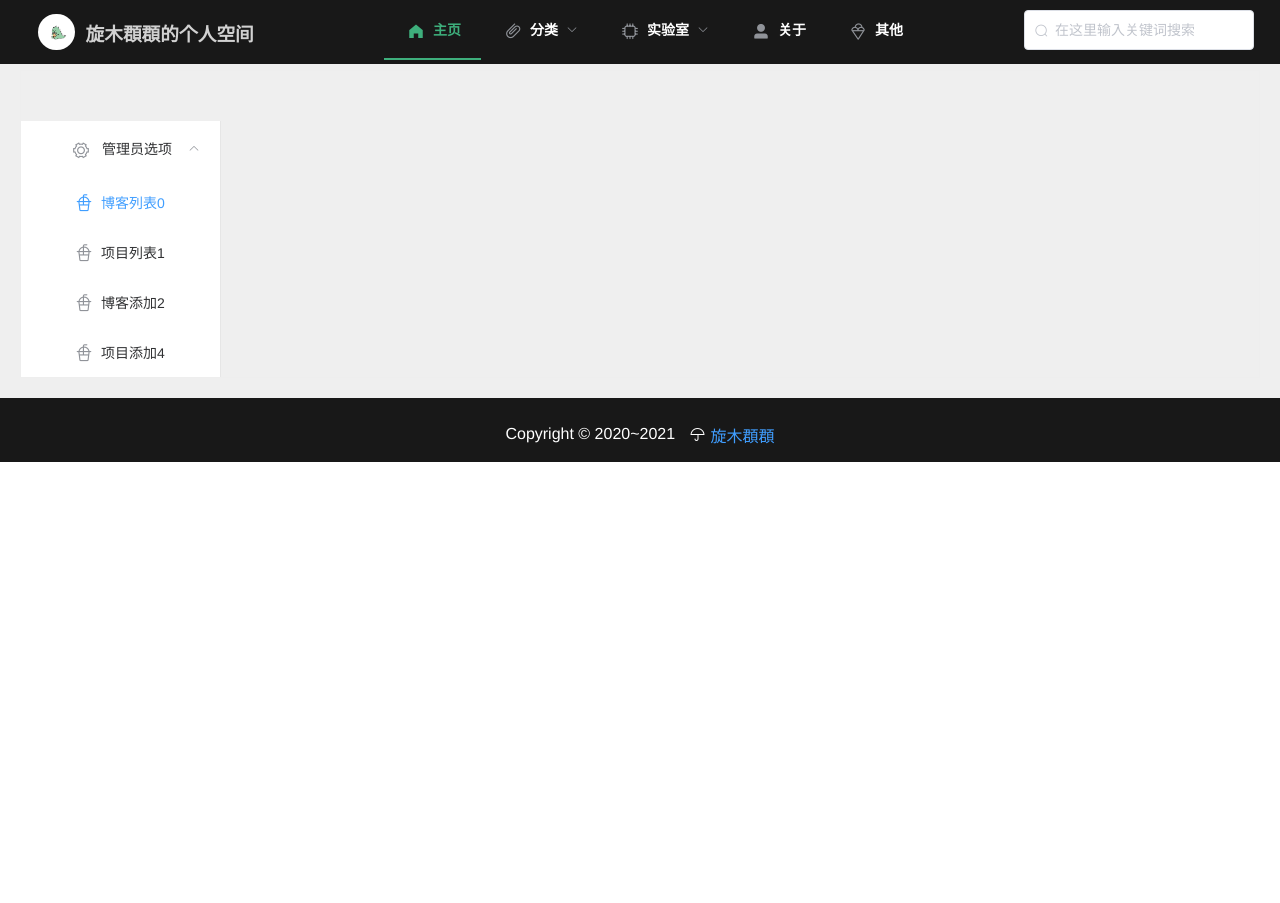
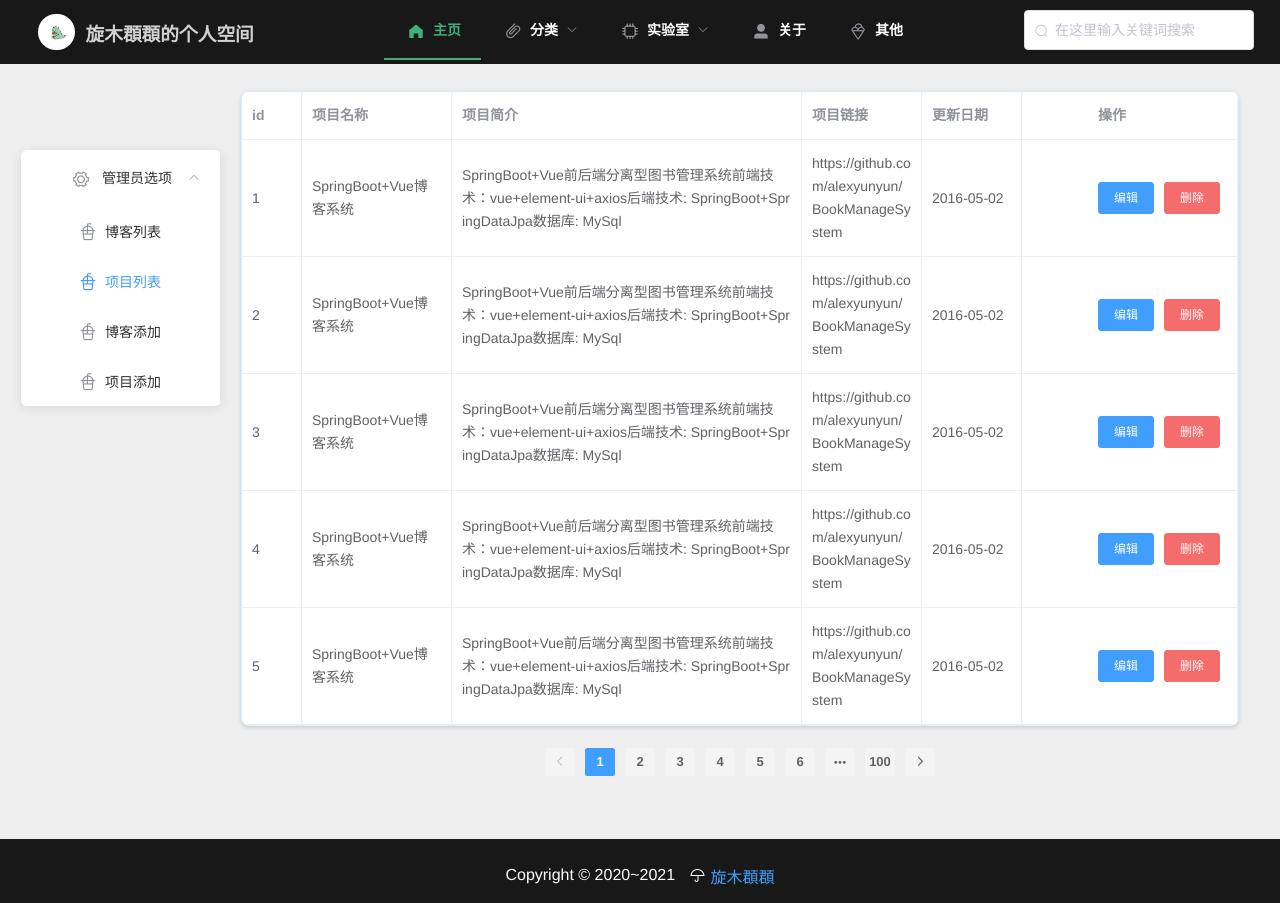
Before and after one commit to alexyunyun/BlogProject, a Vue app in the folder blogvue/: page /admin/find_project in a window 1280 px wide. Before the commit the page ends 800 px from the top, so only its background shows below. Built offline with nearby package versions, Linux system fonts and the light colour scheme; a small style sheet from the web is missing; what mavon-editor would draw is missing.

Commit message:
新增博客列表页与项目列表页，修改其他部分bug

```diff
--- a/blogvue/src/views/Admin.vue
+++ b/blogvue/src/views/Admin.vue
@@ -1,18 +1,18 @@
 <template>
   <div id="admin-container">
-    <el-container style="height: 100%; border: 1px solid #eee">
-      <el-aside class="aside" width="200px" style="height: 100%">
+    <el-container style="height:100%; border: 1px solid #eee">
+      <el-aside class="aside" width="200px" >
         <el-menu
-            default-openeds="['0','1']"
-            default-active="/admin/find_blog"
+            :default-openeds=defaultOpen
             class="el-menu-vertical-demo"
             router
         >
           <el-submenu index="0">
             <template slot="title"><i class="el-icon-setting"></i> 管理员选项</template>
-            <el-menu-item v-for="(item,index) in $router.options.routes[7].children" :index="item.path" v-if="item.show">
+            <el-menu-item v-for="(item,index) in $router.options.routes[7].children" :index="item.path" v-if="item.show"
+                          :class="$route.path===item.path?'is-active':''">
               <i class="el-icon-ice-drink"></i>
-              <span slot="title">{{ item.name }}{{ index }}</span>
+              <span slot="title">{{ item.name }}</span>
             </el-menu-item>
           </el-submenu>
         </el-menu>
@@ -29,6 +29,11 @@
 <script>
 export default {
   name: "AdminIndex",
+  data () {
+    return {
+      defaultOpen:['0']
+    }
+  }
 
 }
 </script>
@@ -47,9 +52,12 @@ export default {
 }
 
 .aside {
+  height: 100%;
   margin-top: 50px;
   position: sticky;
   position: -webkit-sticky;
   top: 150px;
+  border-radius: 6px;
+  box-shadow: 0 2px 12px 0 rgba(0, 0, 0, 0.1);
 }
 </style>
--- a/blogvue/src/views/AdminIndex.vue
+++ /dev/null
@@ -1,35 +0,0 @@
-<template>
-  <div id="admin-container">
-    <el-container style="border: 1px solid #eee">
-      <el-aside class="aside">
-        <el-menu :default-openeds="['0']" default-active="0" router>
-          <el-submenu  v-for="(item,index) in $router.options.routes" :index="index+''" v-if="item.children!=null">
-            <template slot="title"><i class="el-icon-setting"></i>{{ item.name }}</template>
-            <el-menu-item-group>
-              <el-menu-item v-for="(item2,index2) in item.children" index="index2" :index="item2.path"
-                            :class="$route.path===item2.path?'is-active':''">{{ item2.name }}</el-menu-item>
-            </el-menu-item-group>
-          </el-submenu>
-        </el-menu>
-      </el-aside>
-    </el-container>
-  </div>
-</template>
-
-<script>
-export default {
-  name: "AdminIndex",
-
-}
-</script>
-
-<style scoped>
-#admin-container {
-  width: 100%;
-  margin: 50px;
-  padding: 50px;
-}
-.aside {
-  width: max-content !important;
-}
-</style>
--- a/blogvue/src/views/FindBlog.vue
+++ b/blogvue/src/views/FindBlog.vue
@@ -1,13 +1,148 @@
 <template>
+  <div id="table-container">
+    <el-table
+        :data="tableData"
+        fit
+        border
+        class="table-box">
+      <el-table-column
+          fixed
+          prop="id"
+          label="id"
+          width="60">
+      </el-table-column>
+      <el-table-column
+          fixed
+          prop="name"
+          label="标题"
+          width="120">
+      </el-table-column>
+      <el-table-column
+          prop="date"
+          label="日期"
+          width="100">
+      </el-table-column>
 
+      <el-table-column
+          prop="type"
+          label="类型"
+          width="120">
+      </el-table-column>
+      <el-table-column
+          prop="content"
+          label="内容"
+          width="350">
+      </el-table-column>
+      <el-table-column
+          prop="classify"
+          label="分类"
+          width="120">
+      </el-table-column>
+      <el-table-column
+
+          prop="tags"
+          label="标签"
+          width="150">
+      </el-table-column>
+
+      <el-table-column
+          fixed="right"
+          label="操作"
+          width="150">
+        <template slot-scope="scope">
+          <el-button @click="handleClick(scope.row)" type="primary" size="small">编辑</el-button>
+          <el-button type="danger" size="small">删除</el-button>
+        </template>
+      </el-table-column>
+    </el-table>
+
+    <el-pagination
+        class="pagination"
+        background
+        layout="prev, pager, next"
+        :total="1000">
+    </el-pagination>
+  </div>
 </template>
 
 <script>
 export default {
-  name: "FindBlog"
+  name: "FindBlog",
+  methods: {
+    handleClick(row) {
+      console.log(row.name);
+    }
+  },
+
+  data() {
+    return {
+      tableData: [{
+        id: 1,
+        date: '2016-05-02',
+        name: '前端学习笔记',
+        type: '编程',
+        content: '使用在线主题编辑器，可以修改定制 Element 所有全局和组件的 Design Tokens，并可以方便地实时预览样式改变后的视觉。同时它还可以基于新的定制样式生成完整的样式文件包，供直接下载使用（关于如何使用下载的主题包，请参考本节「引入自定义主题」部分）。\n' +
+            '\n' +
+            '也可以使用主题编辑器 Chrome 插件，在任何使用 Element 开发的网站上配置并实时预览主题。\n' +
+            '\n',
+        classify: '前端',
+        tags: ['css', 'html', 'javascript']
+      },
+        {
+          id: 2,
+          date: '2016-05-02',
+          name: '前端学习笔记',
+          type: '编程',
+          content: '使用在线主题编辑器，可以修改定制 Element 所有全局和组件的 Design Tokens，并可以方便地实时预览样式改变后的视觉。同时它还可以基于新的定制样式生成完整的样式文件包，供直接下载使用（关于如何使用下载的主题包，请参考本节「引入自定义主题」部分）。\n' +
+              '\n' +
+              '也可以使用主题编辑器 Chrome 插件，在任何使用 Element 开发的网站上配置并实时预览主题。\n' +
+              '\n',
+          classify: '前端',
+          tags: ['css', 'html', 'javascript']
+        },
+        {
+          id: 3,
+          date: '2016-05-02',
+          name: '前端学习笔记',
+          type: '编程',
+          content: '使用在线主题编辑器，可以修改定制 Element 所有全局和组件的 Design Tokens，并可以方便地实时预览样式改变后的视觉。同时它还可以基于新的定制样式生成完整的样式文件包，供直接下载使用（关于如何使用下载的主题包，请参考本节「引入自定义主题」部分）。\n' +
+              '\n' +
+              '也可以使用主题编辑器 Chrome 插件，在任何使用 Element 开发的网站上配置并实时预览主题。\n' +
+              '\n',
+          classify: '前端',
+          tags: ['css', 'html', 'javascript']
+        },
+        {
+          id: 4,
+          date: '2016-05-02',
+          name: '前端学习笔记',
+          type: '编程',
+          content: '使用在线主题编辑器，可以修改定制 Element 所有全局和组件的 Design Tokens，并可以方便地实时预览样式改变后的视觉。同时它还可以基于新的定制样式生成完整的样式文件包，供直接下载使用（关于如何使用下载的主题包，请参考本节「引入自定义主题」部分）。\n' +
+              '\n' +
+              '也可以使用主题编辑器 Chrome 插件，在任何使用 Element 开发的网站上配置并实时预览主题。\n' +
+              '\n',
+          classify: '前端',
+          tags: ['css', 'html', 'javascript']
+        }
+      ]
+    }
+  }
 }
 </script>
 
 <style scoped>
+#table-container {
+  width: 100%;
+}
 
+.table-box {
+  margin: 50px auto;
+  border: 1px solid #d9ecff;
+  border-radius: 8px;
+  box-shadow: 0 2px 4px rgba(0, 0, 0, .12), 0 0 6px rgba(0, 0, 0, .04);
+}
+
+.pagination {
+  margin: 20px auto;
+}
 </style>
--- a/blogvue/src/views/FindProject.vue
+++ b/blogvue/src/views/FindProject.vue
@@ -1,13 +1,136 @@
 <template>
+  <div id="table-container">
+    <el-table
+        :data="tableData"
+        :fit="true"
+        border
+        class="table-box"
+        @cell-click="handleLink">
+      <el-table-column
+          fixed
+          prop="id"
+          label="id"
+          width="60">
+      </el-table-column>
+      <el-table-column
+          fixed
+          prop="name"
+          label="项目名称"
+          width="150">
+      </el-table-column>
+      <el-table-column
+          prop="description"
+          label="项目简介"
+          width="350">
+      </el-table-column>
+      <el-table-column
+          prop="link"
+          label="项目链接"
+          width="120"
+          @cell-dbclick="handleLink">
+        <template slot-scope="scope">
+          <el-link :href="scope.row.link">{{ scope.row.link }}</el-link>
+        </template>
+      </el-table-column>
+      <el-table-column
+          prop="date"
+          label="更新日期"
+          width="100">
+      </el-table-column>
+      <el-table-column
+          fixed="right"
+          label="操作"
+          width="150">
+        <template slot-scope="scope">
+          <el-button @click="handleClick(scope.row)" type="primary" size="small">编辑</el-button>
+          <el-button type="danger" size="small">删除</el-button>
+        </template>
+      </el-table-column>
+    </el-table>
 
+    <el-pagination
+        class="pagination"
+        background
+        layout="prev, pager, next"
+        :total="1000">
+    </el-pagination>
+  </div>
 </template>
 
 <script>
+import {Table, TableColumn} from "element-ui";
+
 export default {
-  name: "FindProject"
+  name: "FindProject",
+  components: {
+    "el-table": Table,
+    "el-table-column": TableColumn
+  },
+  methods: {
+    handleLink(row, column, event, cell) {
+      console.log(cell)
+    },
+    handleClick(row) {
+      console.log(row.name);
+    }
+  },
+
+  data() {
+    return {
+      tableData: [{
+        id: 1,
+        date: '2016-05-02',
+        name: 'SpringBoot+Vue博客系统',
+        link: 'https://github.com/alexyunyun/BookManageSystem',
+        description: 'SpringBoot+Vue前后端分离型图书管理系统前端技术：vue+element-ui+axios后端技术: SpringBoot+SpringDataJpa数据库: MySql',
+      },
+        {
+          id: 2,
+          date: '2016-05-02',
+          name: 'SpringBoot+Vue博客系统',
+          link: 'https://github.com/alexyunyun/BookManageSystem',
+          description: 'SpringBoot+Vue前后端分离型图书管理系统前端技术：vue+element-ui+axios后端技术: SpringBoot+SpringDataJpa数据库: MySql',
+        },
+        {
+          id: 3,
+          date: '2016-05-02',
+          name: 'SpringBoot+Vue博客系统',
+          link: 'https://github.com/alexyunyun/BookManageSystem',
+          description: 'SpringBoot+Vue前后端分离型图书管理系统前端技术：vue+element-ui+axios后端技术: SpringBoot+SpringDataJpa数据库: MySql',
+        },
+        {
+          id: 4,
+          date: '2016-05-02',
+          name: 'SpringBoot+Vue博客系统',
+          link: 'https://github.com/alexyunyun/BookManageSystem',
+          description: 'SpringBoot+Vue前后端分离型图书管理系统前端技术：vue+element-ui+axios后端技术: SpringBoot+SpringDataJpa数据库: MySql',
+        },
+        {
+          id: 5,
+          date: '2016-05-02',
+          name: 'SpringBoot+Vue博客系统',
+          link: 'https://github.com/alexyunyun/BookManageSystem',
+          description: 'SpringBoot+Vue前后端分离型图书管理系统前端技术：vue+element-ui+axios后端技术: SpringBoot+SpringDataJpa数据库: MySql',
+        }
+      ]
+    }
+  }
 }
 </script>
 
 <style scoped>
+#table-container {
+  width: 100%;
+}
 
+.table-box {
+  margin:0 auto;
+  border: 1px solid #d9ecff;
+  border-radius: 8px;
+  box-shadow: 0 2px 4px rgba(0, 0, 0, .12), 0 0 6px rgba(0, 0, 0, .04);
+}
+
+.pagination {
+  margin: 20px auto;
+}
 </style>
--- a/blogvue/src/views/ProjectEdit.vue
+++ b/blogvue/src/views/ProjectEdit.vue
@@ -1,5 +1,5 @@
 <template>
-  <!--  项目添加页属于管理员功能，普通用户不可见-->
+  <!--  项目编辑页属于管理员功能，普通用户不可见-->
   <div class="edit-container">
     <el-container>
       <el-header>
```
